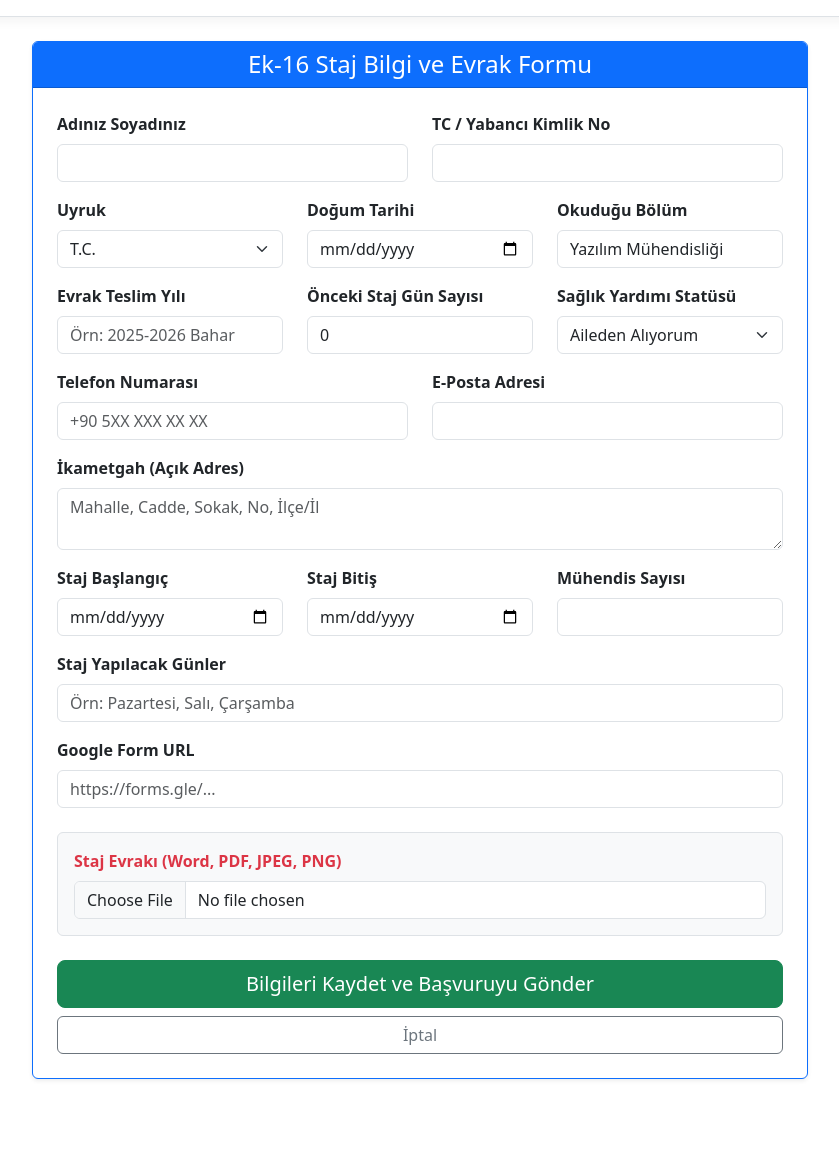
After one commit to ilaydabindas/programlama_lab_3_proje, an ASP.NET Core app: template StajEvrakSistemi/Views/Ogrenci/EvrakYukle.cshtml in a window 1280 px wide. The commit adds this page. Shown: the whole page, without its empty margins (220-1059 px from the left). Run offline with ASP.NET Core 8, Linux system fonts and the light colour scheme; the template is opened without the code that fills it, so the values that code supplies are empty; style sheets or scripts are compiled from the project's sources.

Commit message:
Öğrenci ve staj detay alanları eklendi.

```diff
--- /dev/null
+++ b/StajEvrakSistemi/Views/Ogrenci/EvrakYukle.cshtml
@@ -0,0 +1,139 @@
+@{
+    ViewData["Title"] = "Staj Evrakı Yükle";
+}
+
+<div class="container mt-4" style="max-width: 800px;">
+    <div class="card shadow-sm border-primary">
+        <div class="card-header bg-primary text-white text-center">
+            <h4 class="mb-0">Ek-16 Staj Bilgi ve Evrak Formu</h4>
+        </div>
+        <div class="card-body p-4">
+
+            <form action="/Ogrenci/EvrakYukle" method="post" enctype="multipart/form-data">
+                <!-- Temel Kimlik Bilgileri -->
+                <div class="row mb-3">
+                    <div class="col-md-6">
+                        <label class="form-label fw-bold">Adınız Soyadınız</label>
+                        <input type="text" name="adSoyad" class="form-control" required />
+                    </div>
+                    <div class="col-md-6">
+                        <label class="form-label fw-bold">TC / Yabancı Kimlik No</label>
+                        <input type="text" name="tcKimlik" class="form-control" required maxlength="11" />
+                    </div>
+                </div>
+
+                <!-- Demografik ve Akademik Bilgiler -->
+                <div class="row mb-3">
+                    <div class="col-md-4">
+                        <label class="form-label fw-bold">Uyruk</label>
+                        <select name="uyruk" class="form-select" required>
+                            <option value="TC">T.C.</option>
+                            <option value="Yabanci">Yabancı Uyruklu</option>
+                        </select>
+                    </div>
+                    <div class="col-md-4">
+                        <label class="form-label fw-bold">Doğum Tarihi</label>
+                        <input type="date" name="dogumTarihi" class="form-control" required />
+                    </div>
+                    <div class="col-md-4">
+                        <label class="form-label fw-bold">Okuduğu Bölüm</label>
+                        <input type="text" name="okuduguBolum" class="form-control" value="Yazılım Mühendisliği" required />
+                    </div>
+                </div>
+
+                <!-- Staj ve Sağlık Bilgileri -->
+                <div class="row mb-3">
+                    <div class="col-md-4">
+                        <label class="form-label fw-bold">Evrak Teslim Yılı</label>
+                        <input type="text" name="teslimYili" class="form-control" placeholder="Örn: 2025-2026 Bahar" required />
+                    </div>
+                    <div class="col-md-4">
+                        <label class="form-label fw-bold">Önceki Staj Gün Sayısı</label>
+                        <input type="number" name="oncekiStajGunSayisi" class="form-control" value="0" min="0" required />
+                    </div>
+                    <div class="col-md-4">
+                        <label class="form-label fw-bold">Sağlık Yardımı Statüsü</label>
+                        <select name="saglikYardimiStatusu" class="form-select" required>
+                            <option value="Aileden">Aileden Alıyorum</option>
+                            <option value="Kendim">Kendim Alıyorum</option>
+                            <option value="Yok">Yok</option>
+                        </select>
+                    </div>
+                </div>
+
+                <!-- İletişim Bilgileri -->
+                <div class="row mb-3">
+                    <div class="col-md-6">
+                        <label class="form-label fw-bold">Telefon Numarası</label>
+                        <input type="text" name="telefon" class="form-control" placeholder="+90 5XX XXX XX XX" required />
+                    </div>
+                    <div class="col-md-6">
+                        <label class="form-label fw-bold">E-Posta Adresi</label>
+                        <input type="email" name="eposta" class="form-control" required />
+                    </div>
+                </div>
+
+                <div class="mb-3">
+                    <label class="form-label fw-bold">İkametgah (Açık Adres)</label>
+                    <textarea name="adres" class="form-control" rows="2" placeholder="Mahalle, Cadde, Sokak, No, İlçe/İl" required></textarea>
+                </div>
+
+                <!-- Staj Tarihleri ve Mühendis Kuralı -->
+                <div class="row mb-3">
+                    <div class="col-md-4">
+                        <label class="form-label fw-bold">Staj Başlangıç</label>
+                        <input type="date" name="baslangicTarihi" class="form-control" required />
+                    </div>
+                    <div class="col-md-4">
+                        <label class="form-label fw-bold">Staj Bitiş</label>
+                        <input type="date" name="bitisTarihi" class="form-control" required />
+                    </div>
+                    <div class="col-md-4">
+                        <label class="form-label fw-bold">Mühendis Sayısı</label>
+                        <input type="number" name="muhendisSayisi" id="muhendisSayisi" class="form-control" min="1" required />
+                    </div>
+                </div>
+
+                <!-- JS ile Açılacak Gizli Uyarı Kutusu -->
+                <div class="mb-3 p-3 bg-warning text-dark rounded d-none" id="muhendisUyarisi">
+                    <label class="form-label fw-bold">Kurumdaki mühendis sayısı 5'in altındadır. Lütfen mühendisin mezun olduğu bölümü giriniz:</label>
+                    <input type="text" name="muhendisBolumu" id="muhendisBolumu" class="form-control" placeholder="Örn: Bilgisayar Mühendisliği" />
+                </div>
+
+                <div class="mb-3">
+                    <label class="form-label fw-bold">Staj Yapılacak Günler</label>
+                    <input type="text" name="stajGunleri" class="form-control" placeholder="Örn: Pazartesi, Salı, Çarşamba" required />
+                </div>
+
+                <div class="mb-4">
+                    <label class="form-label fw-bold">Google Form URL</label>
+                    <input type="url" name="googleFormUrl" class="form-control" placeholder="https://forms.gle/..." required />
+                </div>
+
+                <div class="mb-4 border p-3 bg-light rounded">
+                    <label class="form-label fw-bold text-danger">Staj Evrakı (Word, PDF, JPEG, PNG)</label>
+                    <input type="file" name="evrakBelgesi" class="form-control" accept=".pdf, .doc, .docx, .jpg, .jpeg, .png" required />
+                </div>
+
+                <div class="d-grid gap-2">
+                    <button type="submit" class="btn btn-success btn-lg">Bilgileri Kaydet ve Başvuruyu Gönder</button>
+                    <a href="/Ogrenci/Index" class="btn btn-outline-secondary">İptal</a>
+                </div>
+            </form>
+        </div>
+    </div>
+</div>
+
+<script>
+    document.getElementById('muhendisSayisi').addEventListener('input', function () {
+        var uyariKutusu = document.getElementById('muhendisUyarisi');
+        var bolumInput = document.getElementById('muhendisBolumu');
+        if (this.value > 0 && this.value < 5) {
+            uyariKutusu.classList.remove('d-none');
+            bolumInput.required = true;
+        } else {
+            uyariKutusu.classList.add('d-none');
+            bolumInput.required = false;
+        }
+    });
+</script>
```
Also changed, not shown: StajEvrakSistemi/Controllers/AdminController.cs (+49 -20 lines), StajEvrakSistemi/Controllers/OgrenciController.cs (+97 -18 lines), StajEvrakSistemi/Data/VeritabaniServisi.cs (+9 -0 lines), StajEvrakSistemi/Models/KullaniciModelleri.cs (+9 -0 lines), StajEvrakSistemi/Views/Admin/Duzenle.cshtml (+7 -9 lines), StajEvrakSistemi/Views/Admin/Index.cshtml (+11 -5 lines), StajEvrakSistemi/Views/Ogrenci/Index.cshtml (+77 -56 lines).
